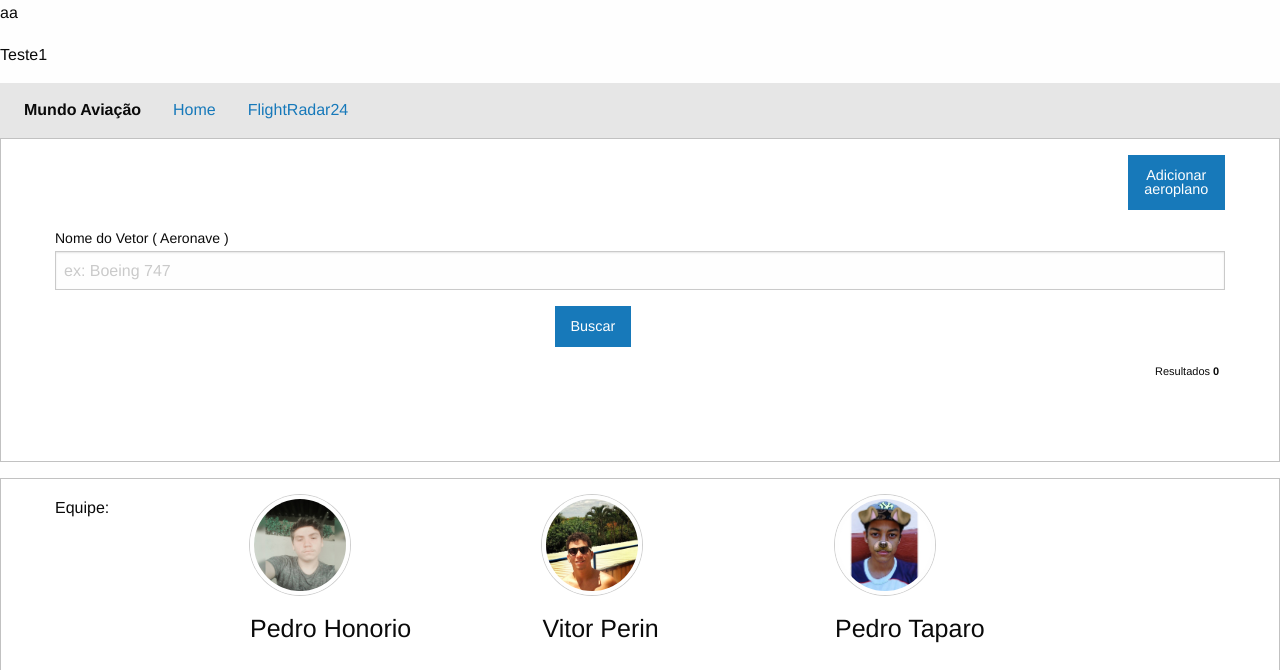
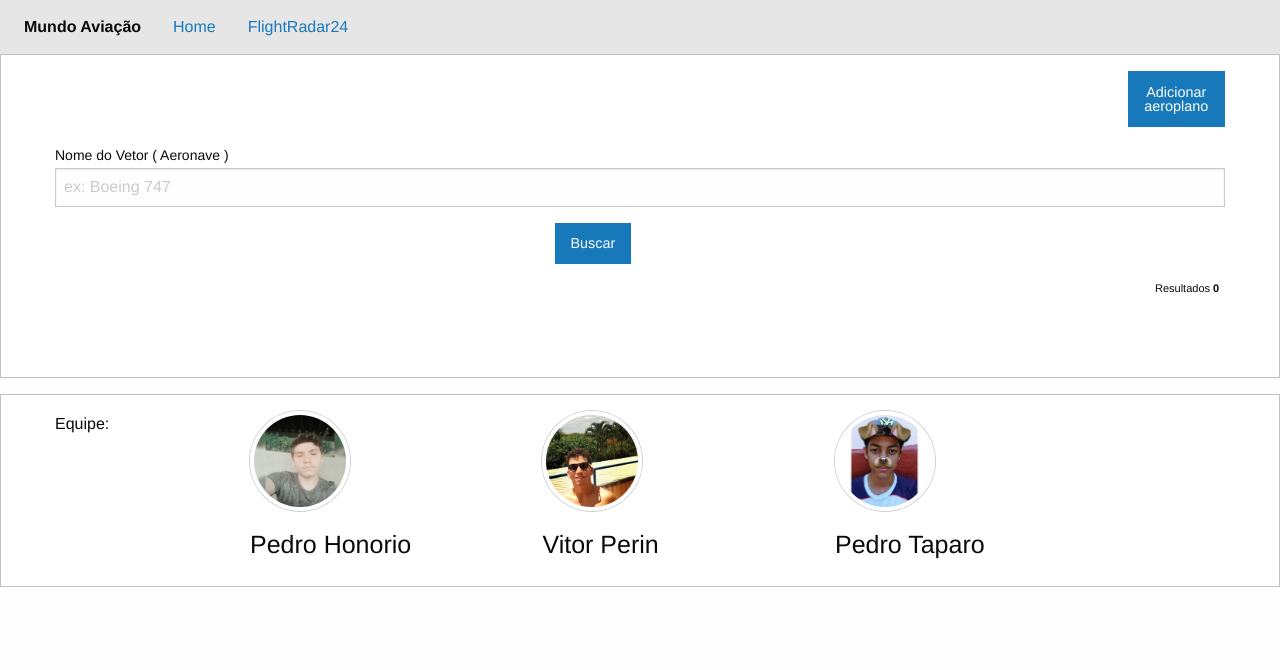
Before and after one commit to viper091/fundation6-trab, a PHP site: page / in a window 1280 px wide. Shown: the top 670 px of the page. Run offline with PHP 8.4, Linux system fonts and the light colour scheme; some libraries are stand-ins or nearby versions.

Commit message:
reverter

```diff
--- a/index.php
+++ b/index.php
@@ -12,8 +12,7 @@
       <link rel="stylesheet" href="app/style.css">
   </head>
   <body>
-      <p>aa</p>
-      <p>Teste1</p>
+
     <?php include 'nav.php' ?>
 
 	<div id="barra" class="callout">
```
